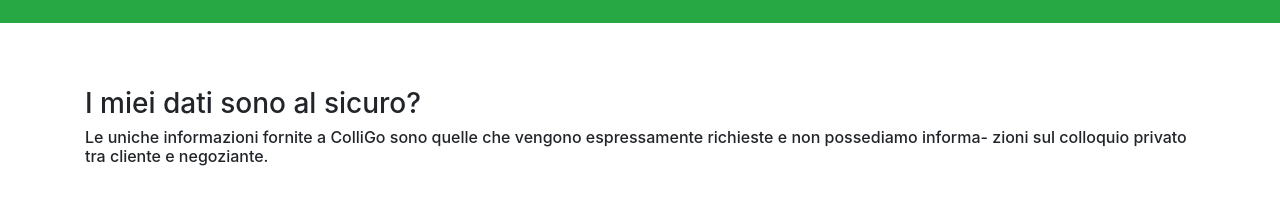
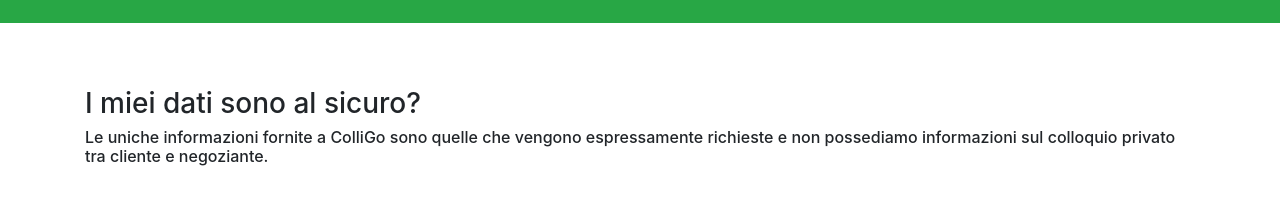
Before and after one commit to limone-eth/easy-collect-web, a Vue app: page /domande-frequenti in a window 1280 px wide. Shown: the part 1720-1938 px from the top of the page. Built offline with nearby package versions, Linux system fonts and the light colour scheme; what vue-browser-geolocation, vue-toast-notification would draw is missing.

Commit message:
Fixed some copy

```diff
--- a/src/components/Faq.vue
+++ b/src/components/Faq.vue
@@ -97,7 +97,7 @@
             </div>
             <div class="h6">
                 Le uniche informazioni fornite a ColliGo sono quelle che vengono espressamente richieste e non
-                possediamo informa- zioni sul colloquio privato tra cliente e negoziante.
+                possediamo informazioni sul colloquio privato tra cliente e negoziante.
             </div>
         </div>
         <div class="mt-3 bg-success text-white pt-5 pb-5">
--- a/src/components/LandingShops.vue
+++ b/src/components/LandingShops.vue
@@ -92,7 +92,7 @@
                         <div class="h2">Come funziona</div>
                         <ul>
                             <li  class="h5">
-                                Scegli come registrare la tua attività tra colligo.shop/xxx, app ColliGo, fb e telegram .
+                                Scegli come registrare la tua attività tra <a href="https://colligo.shop/commercianti">colligo.shop</a>, app ColliGo, Facebook e telegram .
                             </li>
                             <li class="h5 pt-2">
                                 Specifica i canali su cui i tuoi clienti ti contatteranno privatamente.
```
